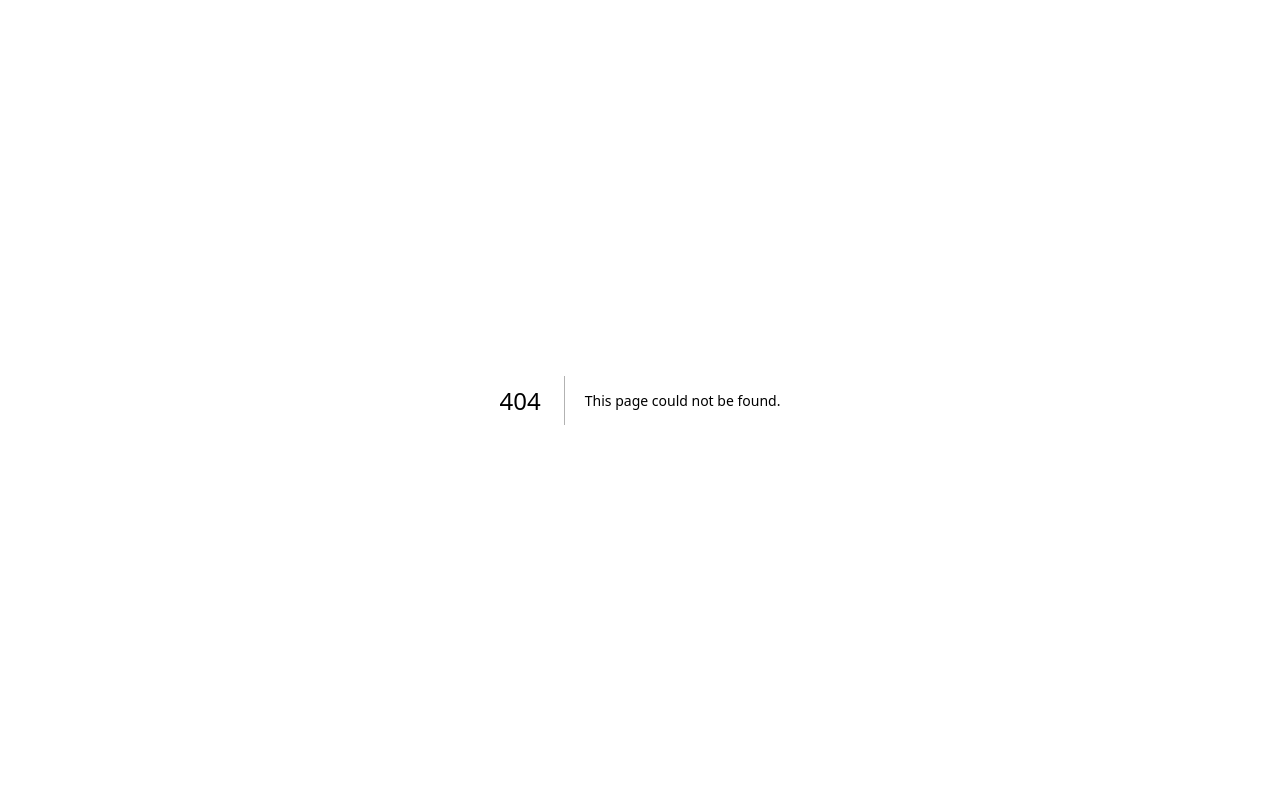
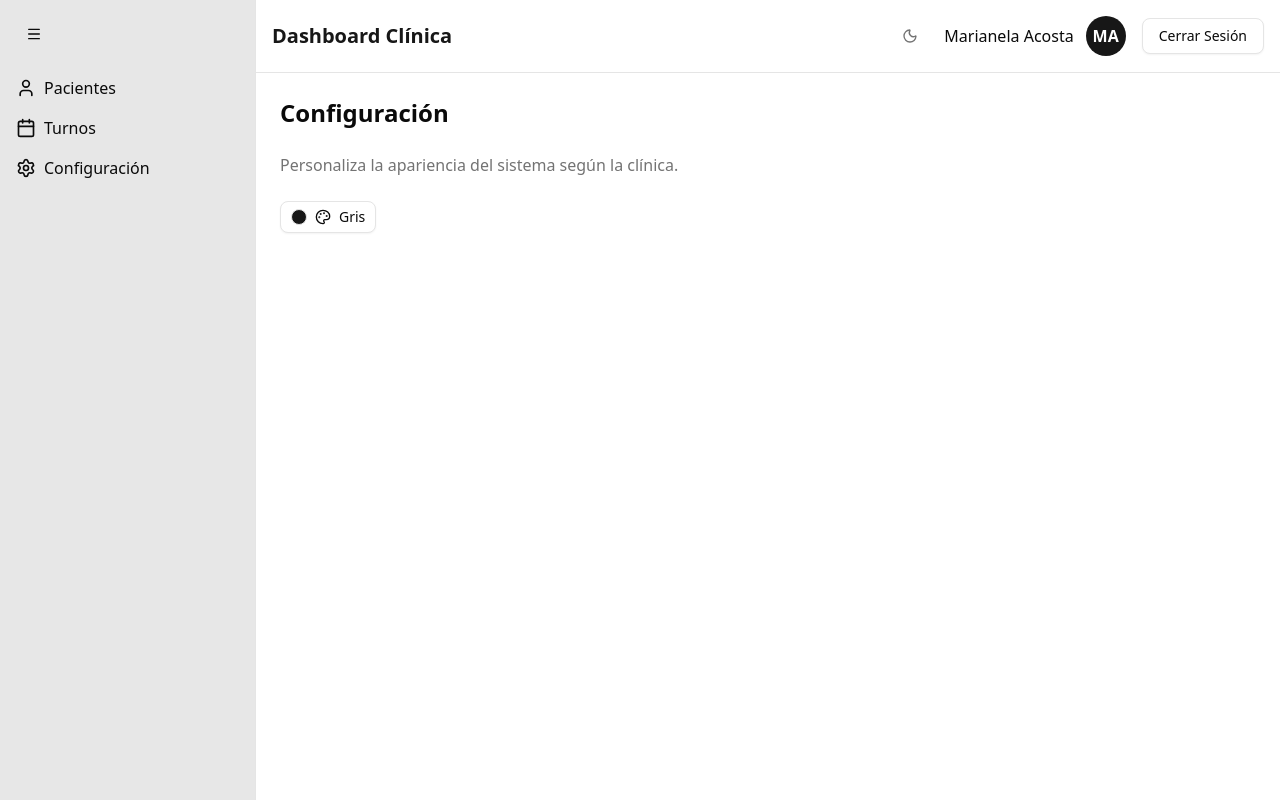
Before and after one commit to SantiAranda/frontend-policonsultorio, a Next.js app: page /dashboard/configuracion in a window 1280 px wide. Before the commit this address had no page. Built offline with nearby package versions, Linux system fonts and the light colour scheme.

Commit message:
ThemeSelector added

```diff
--- /dev/null
+++ b/src/app/dashboard/configuracion/page.jsx
@@ -0,0 +1,15 @@
+"use client"
+
+import ThemeSelector from "@/components/molecules/ThemeSelector"
+
+export default function ConfigPage() {
+  return (
+    <div className="space-y-6">
+      <h2 className="text-2xl font-bold">Configuración</h2>
+      <p className="text-muted-foreground">
+        Personaliza la apariencia del sistema según la clínica.
+      </p>
+      <ThemeSelector />
+    </div>
+  )
+}
--- a/src/app/dashboard/layout.jsx
+++ b/src/app/dashboard/layout.jsx
@@ -36,7 +36,7 @@ export default function DashboardLayout({ children }) {
           <Link href="/dashboard/turnos" className="flex items-center gap-2">
             <Calendar className="h-5 w-5" /> {isOpen && "Turnos"}
           </Link>
-          <Link href="/dashboard/config" className="flex items-center gap-2">
+          <Link href="/dashboard/configuracion" className="flex items-center gap-2">
             <Settings className="h-5 w-5" /> {isOpen && "Configuración"}
           </Link>
         </nav>
--- a/src/app/dashboard/page.jsx
+++ b/src/app/dashboard/page.jsx
@@ -7,30 +7,30 @@ export default function DashboardPage() {
     <div className="grid gap-6 md:grid-cols-2 lg:grid-cols-3">
       <Card>
         <CardHeader>
-          <CardTitle>Pacientes Registrados</CardTitle>
+          <CardTitle className="text-primary">Pacientes Registrados</CardTitle>
         </CardHeader>
         <CardContent>
-          <p className="text-3xl font-bold">120</p>
+          <p className="text-3xl font-bold text-primary">120</p>
           <p className="text-muted-foreground text-sm">Total en ambas clínicas</p>
         </CardContent>
       </Card>
 
       <Card>
         <CardHeader>
-          <CardTitle>Próximos Turnos</CardTitle>
+          <CardTitle className="text-primary">Próximos Turnos</CardTitle>
         </CardHeader>
         <CardContent>
-          <p className="text-3xl font-bold">15</p>
+          <p className="text-3xl font-bold text-primary">15</p>
           <p className="text-muted-foreground text-sm">Hoy y mañana</p>
         </CardContent>
       </Card>
 
       <Card>
         <CardHeader>
-          <CardTitle>Especialidades</CardTitle>
+          <CardTitle className="text-primary">Especialidades</CardTitle>
         </CardHeader>
         <CardContent>
-          <p className="text-3xl font-bold">8</p>
+          <p className="text-3xl font-bold text-primary">8</p>
           <p className="text-muted-foreground text-sm">Activas en el sistema</p>
         </CardContent>
       </Card>
--- a/src/app/layout.jsx
+++ b/src/app/layout.jsx
@@ -7,7 +7,23 @@ export const metadata = {
 
 export default function RootLayout({ children }) {
   return (
-    <html lang="es">
+    <html lang="es" suppressHydrationWarning>
+      <head>
+        <script
+          dangerouslySetInnerHTML={{
+            __html: `
+              (function() {
+                try {
+                  var theme = localStorage.getItem('theme');
+                  if (theme) {
+                    document.documentElement.setAttribute('data-theme', theme);
+                  }
+                } catch (e) {}
+              })();
+            `,
+          }}
+        />
+      </head>
       <body className="bg-background text-foreground antialiased">
         {children}
       </body>
--- a/src/components/molecules/ThemeSelector.jsx
+++ b/src/components/molecules/ThemeSelector.jsx
@@ -31,15 +31,13 @@ export default function ThemeSelector({ className = "" }) {
 
   const applyTheme = (theme) => {
     const root = document.documentElement
-    // Remover todos los temas anteriores
-    themes.forEach(t => {
-      if (t.value) root.removeAttribute(`data-theme`)
-    })
-    // Aplicar nuevo tema
-    if (theme) {
-      root.setAttribute("data-theme", theme)
+      if (!theme) {
+        root.removeAttribute("data-theme") // vuelve al base (gris)
+      } else {
+        root.setAttribute("data-theme", theme)
+      }
     }
-  }
+
 
   const handleThemeChange = (theme) => {
     setCurrentTheme(theme)
--- a/src/components/organisms/Header.jsx
+++ b/src/components/organisms/Header.jsx
@@ -8,7 +8,8 @@ import { DarkModeToggle } from "@/components/atoms/DarkModeToggle"
 export function Header({ userName }) {
   return (
     <header className="border-b p-4 flex justify-between items-center">
-      <h1 className="font-bold text-xl">Dashboard Clínica</h1>
+      <h1 className="font-bold text-xl text-primary">Dashboard Clínica</h1>
+
       <div className="flex items-center gap-4">
         {/* Toggle de modo oscuro */}
         <DarkModeToggle />
```
